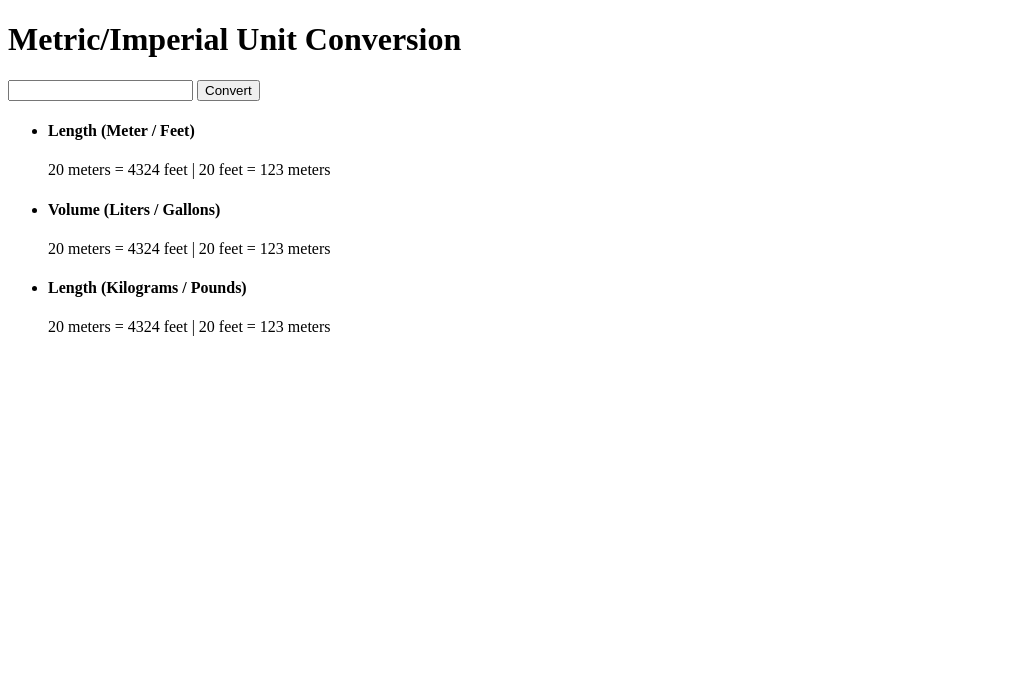
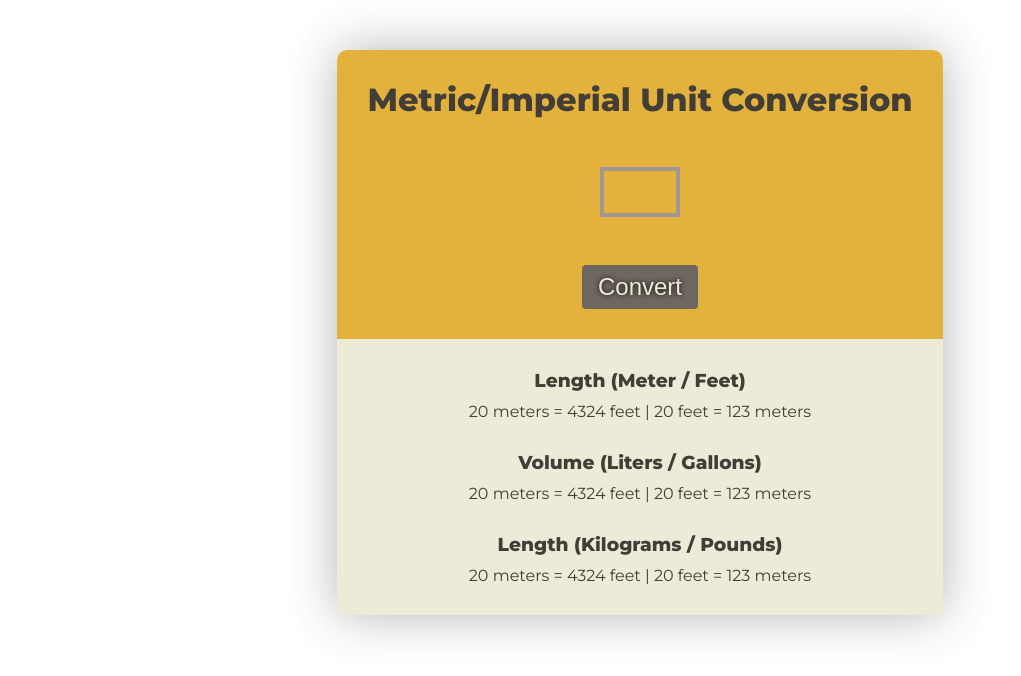
Before and after one commit to abdullah-turgut/unit-coverter, a plain HTML site: page index.html in a window 1280 px wide. Shown: the whole page, without its empty margins (0-1021 px from the left). Drawn offline with Linux system fonts and the light colour scheme.

Commit message:
design css
index.html display field  remove

```diff
--- a/index.html
+++ b/index.html
@@ -10,37 +10,31 @@
       href="https://fonts.googleapis.com/css2?family=Montserrat:wght@200;400;600;800&display=swap"
       rel="stylesheet"
     />
+    <link rel="stylesheet" href="style.css" />
     <title>Unit Converter</title>
   </head>
   <body>
     <div class="container">
-      <div class="input-field">
+      <div id="input-field">
         <h1 id="title">Metric/Imperial Unit Conversion</h1>
         <input type="number" name="" id="input-number" />
-        <button id="">Convert</button>
+        <button id="convert-btn">Convert</button>
       </div>
-      <div class="display-field">
-        <ul class="units-list">
+
+      <ul id="units-list">
         <li class="unit" id="unit-length">
-            <h4 class="unit-title">Length (Meter / Feet)</h4>
-            <p class="conversion">
-              20 meters = 4324 feet | 20 feet = 123 meters
-            </p>
+          <h3 class="unit-title">Length (Meter / Feet)</h3>
+          <p class="conversion">20 meters = 4324 feet | 20 feet = 123 meters</p>
         </li>
         <li class="unit" id="unit-volume">
-            <h4 class="unit-title">Volume (Liters / Gallons)</h4>
-            <p class="conversion">
-              20 meters = 4324 feet | 20 feet = 123 meters
-            </p>
+          <h3 class="unit-title">Volume (Liters / Gallons)</h3>
+          <p class="conversion">20 meters = 4324 feet | 20 feet = 123 meters</p>
         </li>
         <li class="unit" id="unit-mass">
-            <h4 class="unit-title">Length (Kilograms / Pounds)</h4>
-            <p class="conversion">
-              20 meters = 4324 feet | 20 feet = 123 meters
-            </p>
+          <h3 class="unit-title">Length (Kilograms / Pounds)</h3>
+          <p class="conversion">20 meters = 4324 feet | 20 feet = 123 meters</p>
         </li>
       </ul>
-      </div>
     </div>
     <script src="script.js"></script>
   </body>
--- a/style.css
+++ b/style.css
@@ -1,2 +1,87 @@
 /* font-family: 'Montserrat', sans-serif; */
 /* #28464B #A2C7CD*/
+
+* {
+  margin: 0;
+  padding: 0;
+  box-sizing: border-box;
+}
+
+body {
+  font-family: 'Montserrat', sans-serif;
+  color: #423e37;
+}
+
+.container {
+  width: fit-content;
+  display: flex;
+  flex-direction: column;
+  justify-content: center;
+  align-items: center;
+  margin: 50px auto;
+  border-radius: 10px;
+  box-shadow: 0 0 50px rgb(180, 180, 180);
+}
+
+#input-field {
+  display: flex;
+  flex-direction: column;
+  justify-content: center;
+  align-items: center;
+  row-gap: 3rem;
+  padding: 30px;
+  background: #e3b23c;
+  border-top-left-radius: 10px;
+  border-top-right-radius: 10px;
+}
+
+#input-number {
+  height: 50px;
+  width: 80px;
+  border: 4px solid #a39594;
+  font-size: 30px;
+  font-weight: bold;
+  text-align: center;
+  background-color: inherit;
+  color: inherit;
+}
+
+input::-webkit-outer-spin-button,
+input::-webkit-inner-spin-button {
+  display: none;
+}
+
+#convert-btn {
+  font-size: 24px;
+  padding: 8px 16px;
+  background: #6e675f;
+  color: #edebd7;
+  border: none;
+  border-radius: 4px;
+  text-shadow: 0 0 5px black;
+  cursor: pointer;
+}
+
+#convert-btn:active {
+  transform: scale(0.99);
+}
+
+#units-list {
+  display: flex;
+  flex-direction: column;
+  justify-content: center;
+  align-items: center;
+  width: 100%;
+  row-gap: 30px;
+  padding: 30px;
+  list-style: none;
+  background: #edebd7;
+}
+
+.unit {
+  display: flex;
+  flex-direction: column;
+  justify-content: center;
+  align-items: center;
+  row-gap: 10px;
+}
```
Lines whose indentation alone changed are shown as unchanged.
